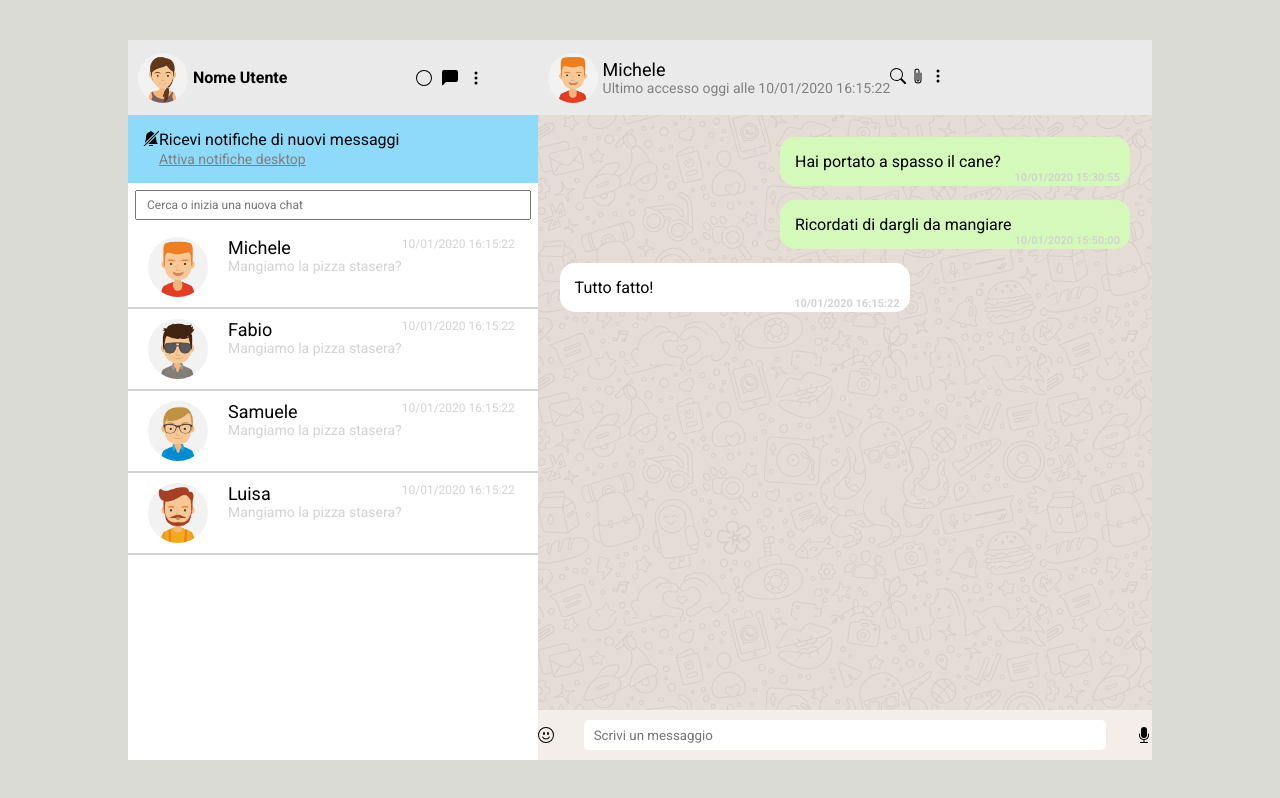
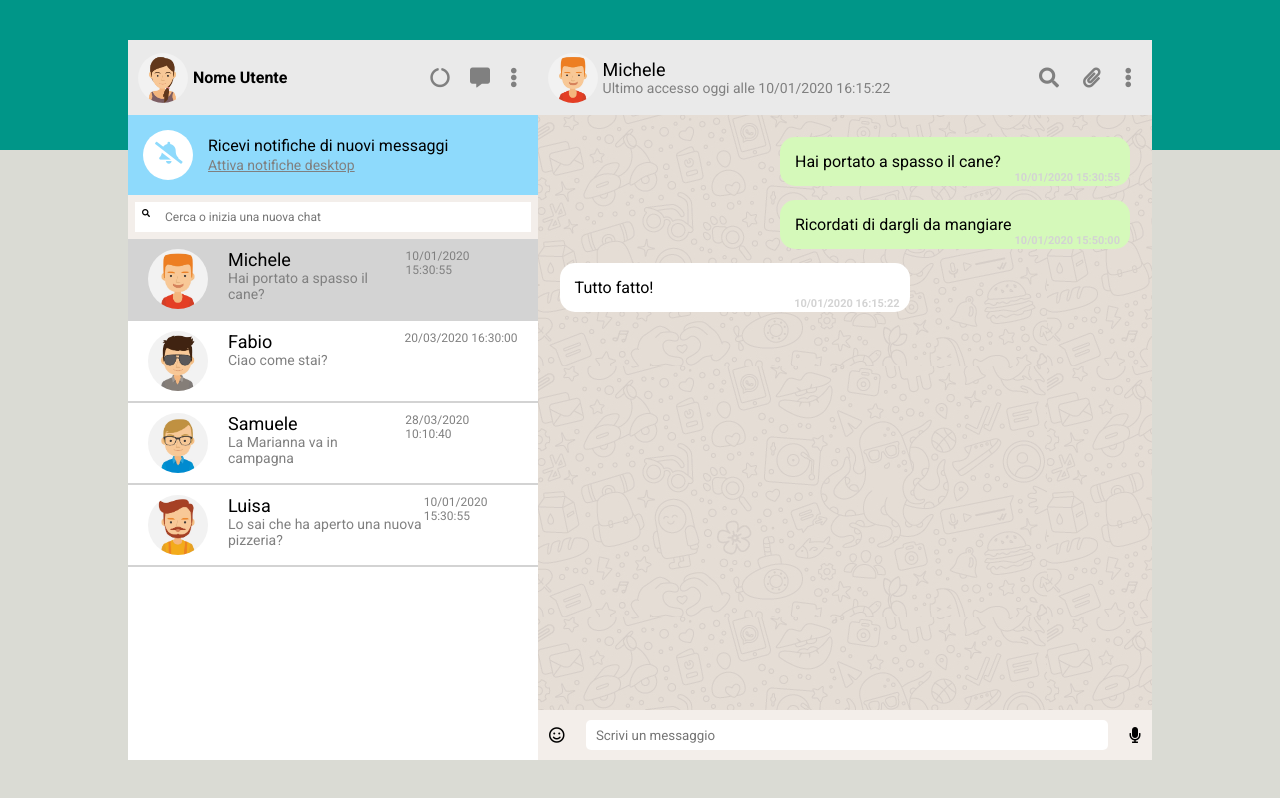
Before and after one commit to mattiadebonis/vue-boolzapp, a plain HTML site: page index.html in a window 1280 px wide. Drawn offline with nearby package versions, Linux system fonts and the light colour scheme.

Commit message:
Correzioni css e sfondo grigio su chat selezionata

```diff
--- a/css/style.css
+++ b/css/style.css
@@ -6,8 +6,9 @@
     font-family: 'Roboto', sans-serif;
 }
 
-body{
-    background-color: rgb(218,219,212);
+.back_lightgray{
+    background-color: lightgray;
+
 }
 
 .wdt_100{
@@ -18,20 +19,40 @@ body{
     display:flex;
 }
 
-.d_in_block{
-    display: inline-block;
-}
-
-.bold{
-    font-weight: 700;
+body{
+    background-color: rgb(218,219,212);
 }
 
 /* /COMMON */
+
+#container_app{
+    position:relative;
+    width: 100%;
+    height: 100%;
+}
+
+#green_block{
+    width: 100%;
+    height: 150px;
+    background-color:rgb(0, 150, 136);
+}
+
 #app{
+    position:absolute;
+    top: 5vh;
+    left: 10vw;
+    transform: translate(-10vw, -5vh);
     display:flex;
     width: 80vw;
     height: 90vh;
     margin: 5vh 10vw;
+}
+
+.img_header{
+    width:50px;
+    height: 50px;
+    border-radius: 50px;
+    margin-right: 5px;
 }
 
 /* menù laterale */
@@ -41,39 +62,48 @@ body{
     background-color:white ;
 }
 
-#utente{
-    position: relative;
+#sender{
+    display: flex;
+    width: 100%;
+    height: 75px;
     background-color:rgb(234,234,234);
-    height: 75px;
     padding: 10px;
+    justify-content: space-between;
 }
 
-.img_utente{
-    width:50px;
-    height: 50px;
-    border-radius: 50px;
-    margin-right: 5px;
+.name_sender{
+    display: inline-block;
+    font-weight: 700;
 }
 
-.left_utente{
-    width: 70%;
+.left_sender,
+.right_sender{
+    display: flex;
     align-items: center;
 }
 
-.right_utente{
-    width:30%;
-    align-items: center;
-    text-align:right;
-}
-
-.right_utente > *{
-    margin: 5px;
+.right_sender i{
+    margin: 10px;
+    color: gray;
+    font-size: 20px;
 }
 
 /* ALERT */
 #alert{
-    background-color:rgb(142,218,251);
+    background-color:rgb(142,218,252);
     padding: 15px;
+    align-items: center;
+
+}
+#alert i{
+    width: 50px;
+    height:50px;
+    margin-right: 15px;
+    padding: 12px;
+    border-radius: 50px;
+    background-color: white;
+    color:rgb(142,218,252);
+    font-size: 22px;
 }
 
 .link_alert{
@@ -83,7 +113,7 @@ body{
 
 /*SEARCH BAR*/
 #search_bar{
-
+    background-color: rgb(243, 238, 234);
 }
 
 #search_bar input{
@@ -92,19 +122,27 @@ body{
     height: 30px;
     font-size: 12px;
     padding: 10px;
+    background: url(../img/search-solid.svg) no-repeat scroll 7px 7px white;
+    background-size: 2%;
+    padding-left:30px;
+    border: none;
 }
 
 /* MENU CHAT ATTIVE*/
-#menu_chat{
-    overflow-y: auto;
-}
-
 .chat_active{
     background-color: white;
     list-style: none;
 }
+
 .chat_active a{
     padding: 10px 20px;
+    cursor: pointer;
+    justify-content: space-between;
+}
+
+.chat_active a:hover{
+    padding: 10px 20px;
+    background-color: lightgray;
 }
 
 .img_chat_active{
@@ -122,13 +160,12 @@ body{
 
 .preview_msg{
     font-size: 14px;
-    color:lightgray;
+    color:gray;
 }
 
 .time_chat_active{
-    justify-content: flex-end;
     font-size: 12px;
-    color:lightgray;
+    color:gray;
 }
 
 .chat_active hr{
@@ -145,14 +182,25 @@ body{
 
 #header_chat{
     align-items: center;
+    justify-content: space-between;
     background-color:rgb(234,234,234);
     width:100%;
     height: 75px;
     padding: 10px;
 }
 
+.user_chat_info{
+    align-items: center;
+}
+
 .right_header{
     text-align:right;
+}
+
+.right_header i{
+    margin: 10px;
+    color: gray;
+    font-size: 20px;
 }
 
 #main_chat{
@@ -211,6 +259,7 @@ body{
     background-color: rgb(243, 238, 234);
     height: 50px;
     width:100%;
+    justify-content: space-evenly;
 }
 
 #footer_chat input{
@@ -221,4 +270,3 @@ body{
     border-radius: 5px;
     padding: 10px;
 }
-/* /view chat*/
--- a/index.html
+++ b/index.html
@@ -7,6 +7,9 @@
 
     <!-- css-->
     <link rel="stylesheet" href="css/style.css">
+
+    <!-- Font Awesome icon-->
+    <link rel="stylesheet" href="https://cdnjs.cloudflare.com/ajax/libs/font-awesome/5.15.3/css/all.min.css" integrity="sha512-iBBXm8fW90+nuLcSKlbmrPcLa0OT92xO1BIsZ+ywDWZCvqsWgccV3gFoRBv0z+8dLJgyAHIhR35VZc2oM/gI1w==" crossorigin="anonymous" referrerpolicy="no-referrer" />
 
     <!-- font-->
     <link rel="preconnect" href="https://fonts.gstatic.com">
@@ -18,36 +21,28 @@
     <title>Boolzap di Mattia De Bonis</title>
 </head>
 <body>
+    <div id="container_app">
+        <div id="green_block"></div>
         <!-- app-->
     <div id="app">
-        <!-- menù laterale-->
+        <!-- side menu-->
         <div id="menu">
             <!-- nome utente-->
-            <div id="utente" class="wdt_100 flex">
-
-                <div class="flex left_utente">
-                    <img class="img_utente" src="img/avatar_io.jpg" alt="avatar-io">
-                    <p class="d_in_block bold">Nome Utente</p>
+            <div id="sender">
+                <div class="left_sender">
+                    <img class="img_header" src="img/avatar_io.jpg" alt="avatar-io">
+                    <p class="name_sender">Nome Utente</p>
                 </div>
 
-                <div class="flex right_utente">
-                    <svg xmlns="http://www.w3.org/2000/svg" width="16" height="16" fill="currentColor" class="bi bi-circle" viewBox="0 0 16 16">
-                        <path d="M8 15A7 7 0 1 1 8 1a7 7 0 0 1 0 14zm0 1A8 8 0 1 0 8 0a8 8 0 0 0 0 16z"/>
-                    </svg>
-                    <svg xmlns="http://www.w3.org/2000/svg" width="16" height="16" fill="currentColor" class="bi bi-chat-left-fill" viewBox="0 0 16 16">
-                        <path d="M2 0a2 2 0 0 0-2 2v12.793a.5.5 0 0 0 .854.353l2.853-2.853A1 1 0 0 1 4.414 12H14a2 2 0 0 0 2-2V2a2 2 0 0 0-2-2H2z"/>
-                    </svg>
-                    <svg xmlns="http://www.w3.org/2000/svg" width="16" height="16" fill="currentColor" class="bi bi-three-dots-vertical" viewBox="0 0 16 16">
-                        <path d="M9.5 13a1.5 1.5 0 1 1-3 0 1.5 1.5 0 0 1 3 0zm0-5a1.5 1.5 0 1 1-3 0 1.5 1.5 0 0 1 3 0zm0-5a1.5 1.5 0 1 1-3 0 1.5 1.5 0 0 1 3 0z"/>
-                      </svg>
-
+                <div class="right_sender">
+                    <i class="fas fa-circle-notch"></i>
+                    <i class="fas fa-comment-alt"></i>
+                    <i class="fas fa-ellipsis-v"></i>                        <path d="M9.5 13a1.5 1.5 0 1 1-3 0 1.5 1.5 0 0 1 3 0zm0-5a1.5 1.5 0 1 1-3 0 1.5 1.5 0 0 1 3 0zm0-5a1.5 1.5 0 1 1-3 0 1.5 1.5 0 0 1 3 0z"/>
                 </div>
             </div>
             <!-- alert-->
             <div id="alert" class="wdt_100 flex">
-                <svg xmlns="http://www.w3.org/2000/svg" width="16" height="16" fill="currentColor" class="bi bi-bell-slash-fill" viewBox="0 0 16 16">
-                    <path d="M5.164 14H15c-1.5-1-2-5.902-2-7 0-.264-.02-.523-.06-.776L5.164 14zm6.288-10.617A4.988 4.988 0 0 0 8.995 2.1a1 1 0 1 0-1.99 0A5.002 5.002 0 0 0 3 7c0 .898-.335 4.342-1.278 6.113l9.73-9.73zM10 15a2 2 0 1 1-4 0h4zm-9.375.625a.53.53 0 0 0 .75.75l14.75-14.75a.53.53 0 0 0-.75-.75L.625 15.625z"/>
-                </svg>
+                <i class="fas fa-bell-slash"></i>
                 <div>
                     <p>Ricevi notifiche di nuovi messaggi</p>
                     <a class="link_alert" href="#">Attiva notifiche desktop</a>
@@ -59,51 +54,49 @@
                 <input v-model="searchedUser" type="text" placeholder="Cerca o inizia una nuova chat">
             </div>
             <!-- menu chat-->
-            <div id="menu_chat">
+            <div>
                 <ul>
                     <li class="chat_active" v-for="(user, index) in contacts" v-if="isSearched(user.name)">
-                        <a @click="userS
-                        elected(index)" class="flex">
+                        <div :class="isSelected(index)">
+                            <a class="flex" @click="userSelected(index)">
+                                <div class="flex">
                                     <img :src="showUserImg(index)" class="img_chat_active" alt="avatar_1">
                                     <div class="msg_chat_active">
                                         <p class="name_user">{{user.name}}</p>
-                                <p class="preview_msg">Mangiamo la pizza stasera?</p>
+                                        <p class="preview_msg">{{user.messages[0].text}}</p>
                                     </div>
-                            <p class="time_chat_active">10/01/2020 16:15:22</p>
+                                </div>
+                                <p class="time_chat_active">{{user.messages[0].date}}</p>
                             </a>
+                        </div>
                         <hr>
                     </li>
                 </ul>
             </div>
             <!-- menu chat-->
         </div>
-        <!-- /menù laterale-->
+        <!-- /side menu-->
 
         <!-- view chat-->
         <div id="chat">
             <div id="header_chat" class="flex">
-                <img :src="showUserImg(indexSelezionato)" alt="img-utente" class="img_utente">
+                <div class="flex user_chat_info">
+                    <img :src="showUserImg(indexSelezionato)" alt="img-utente" class="img_header">
                     <div>
                         <p class="name_user">{{contacts[indexSelezionato].name}}</p>
                         <p class="last_seen">Ultimo accesso oggi alle 10/01/2020 16:15:22</p>
                     </div>
+                </div>
                 <!-- icone header chat-->
                 <div class="right_header">
-                    <svg xmlns="http://www.w3.org/2000/svg" width="16" height="16" fill="currentColor" class="bi bi-search" viewBox="0 0 16 16">
-                        <path d="M11.742 10.344a6.5 6.5 0 1 0-1.397 1.398h-.001c.03.04.062.078.098.115l3.85 3.85a1 1 0 0 0 1.415-1.414l-3.85-3.85a1.007 1.007 0 0 0-.115-.1zM12 6.5a5.5 5.5 0 1 1-11 0 5.5 5.5 0 0 1 11 0z"/>
-                      </svg>
-                      <svg xmlns="http://www.w3.org/2000/svg" width="16" height="16" fill="currentColor" class="bi bi-paperclip" viewBox="0 0 16 16">
-                        <path d="M4.5 3a2.5 2.5 0 0 1 5 0v9a1.5 1.5 0 0 1-3 0V5a.5.5 0 0 1 1 0v7a.5.5 0 0 0 1 0V3a1.5 1.5 0 1 0-3 0v9a2.5 2.5 0 0 0 5 0V5a.5.5 0 0 1 1 0v7a3.5 3.5 0 1 1-7 0V3z"/>
-                      </svg>
-                      <svg xmlns="http://www.w3.org/2000/svg" width="16" height="16" fill="currentColor" class="bi bi-three-dots-vertical" viewBox="0 0 16 16">
-                        <path d="M9.5 13a1.5 1.5 0 1 1-3 0 1.5 1.5 0 0 1 3 0zm0-5a1.5 1.5 0 1 1-3 0 1.5 1.5 0 0 1 3 0zm0-5a1.5 1.5 0 1 1-3 0 1.5 1.5 0 0 1 3 0z"/>
-                      </svg>
+                    <i class="fas fa-search"></i>
+                    <i class="fas fa-paperclip"></i>
+                    <i class="fas fa-ellipsis-v"></i>                        <path d="M9.5 13a1.5 1.5 0 1 1-3 0 1.5 1.5 0 0 1 3 0zm0-5a1.5 1.5 0 1 1-3 0 1.5 1.5 0 0 1 3 0zm0-5a1.5 1.5 0 1 1-3 0 1.5 1.5 0 0 1 3 0z"/>
                 </div>
                 <!-- /icone header chats-->
 
             </div>
             <div id="main_chat">
-                <!-- creare if se nome utente è uguale a utente selezionato allora con v for mostra i messaggi con v bind selezionare la classe sent o received-->
                 <ul>
                     <li v-for="(message, index) in contacts[indexSelezionato].messages" class="message">
                         <div :class="message.status">
@@ -113,25 +106,19 @@
                     </li>
                 </ul>
             </div>
+            <!-- inserimento nuovo messaggio-->
             <div id="footer_chat" class="flex">
-                <svg xmlns="http://www.w3.org/2000/svg" width="16" height="16" fill="currentColor" class="bi bi-emoji-smile" viewBox="0 0 16 16">
-                    <path d="M8 15A7 7 0 1 1 8 1a7 7 0 0 1 0 14zm0 1A8 8 0 1 0 8 0a8 8 0 0 0 0 16z"/>
-                    <path d="M4.285 9.567a.5.5 0 0 1 .683.183A3.498 3.498 0 0 0 8 11.5a3.498 3.498 0 0 0 3.032-1.75.5.5 0 1 1 .866.5A4.498 4.498 0 0 1 8 12.5a4.498 4.498 0 0 1-3.898-2.25.5.5 0 0 1 .183-.683zM7 6.5C7 7.328 6.552 8 6 8s-1-.672-1-1.5S5.448 5 6 5s1 .672 1 1.5zm4 0c0 .828-.448 1.5-1 1.5s-1-.672-1-1.5S9.448 5 10 5s1 .672 1 1.5z"/>
-                </svg>
-                  <!-- inserimento nuovo messaggio-->
+                <i class="far fa-smile"></i>
                 <input @keyup.enter="sendMessage(); receivMessage();" v-model="nuovoMessaggio" type="text" placeholder="Scrivi un messaggio">
-
-                <svg xmlns="http://www.w3.org/2000/svg" width="16" height="16" fill="currentColor" class="bi bi-mic-fill" viewBox="0 0 16 16">
-                    <path d="M5 3a3 3 0 0 1 6 0v5a3 3 0 0 1-6 0V3z"/>
-                    <path d="M3.5 6.5A.5.5 0 0 1 4 7v1a4 4 0 0 0 8 0V7a.5.5 0 0 1 1 0v1a5 5 0 0 1-4.5 4.975V15h3a.5.5 0 0 1 0 1h-7a.5.5 0 0 1 0-1h3v-2.025A5 5 0 0 1 3 8V7a.5.5 0 0 1 .5-.5z"/>
-                </svg>
-
-
+                <i class="fas fa-microphone"></i>
             </div>
+            <!-- /inserimento nuovo messaggio-->
         </div>
         <!-- /view chat-->
     </div>
     <!-- /app-->
+    </div>
+
 
     <!-- javascript-->
     <script src="js/script.js"></script>
--- a/js/script.js
+++ b/js/script.js
@@ -96,13 +96,15 @@ var app = new Vue({
         //mostra immagine utente
         showUserImg : function(indexUser){
             var imgName = "img/avatar" + this.contacts[indexUser].avatar + ".jpg";
-            console.log(imgName);
             return imgName;
         },
-        //salva utente selezionato
+
+        //salva indice dell'utente selezionato
         userSelected : function(indexSelected){
             this.indexSelezionato = indexSelected;
         },
+
+        //salva messaggio inviato dall'utente
         sendMessage : function(){
             //concatena il messaggio di risposta
             this.contacts[this.indexSelezionato].messages.push({
@@ -111,8 +113,9 @@ var app = new Vue({
                 status: 'sent'
             })
             this.nuovoMessaggio = "";
+        },
 
-        },
+        // dopo 1 secondo dalla chiamata pusha un nuovo messaggio "ricevuto" nella chat aperta
         receivMessage : function(){
             setTimeout(() => this.contacts[this.indexSelezionato].messages.push({
                 date: '29/03/2020 10:11:40',
@@ -121,13 +124,22 @@ var app = new Vue({
             }), 1000);
 
         },
+
+        //restituisce vero se caratteri inseriti nella ricerca sono presenti nel nome dell'utente della chat
         isSearched : function (nameUser){
             var contained = false;
             if (nameUser.includes(this.searchedUser)){
                 return contained = true;
             }
             return contained;
+        },
 
+        // se la chat è selezionata restituisce il nome della classe setta la proprietà background:lightgray
+        isSelected : function(indexItem){
+            var background = "back_lightgray";
+            if (indexItem == this.indexSelezionato){
+                return background;
+            }
         }
 
     }
```
Also changed, not shown: img/search-solid.svg (added). Lines whose indentation alone changed are shown as unchanged.
